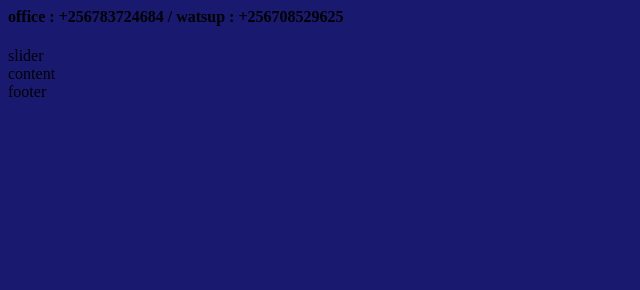
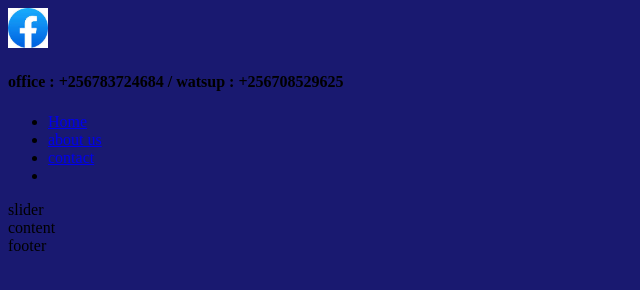
Before and after one commit to hamdedon1/handh_electrronics, a plain HTML site: page index.html in a window 1280 px wide. Shown: the whole page, without its empty margins (0-640 px from the left). Drawn offline with Linux system fonts and the light colour scheme.

Commit message:
eddited pages

```diff
--- a/index.html
+++ b/index.html
@@ -3,7 +3,14 @@
 <title>h and h electronics</title>
 </head>
 <body bgcolor="midnightblue">
-<div><h4>office : +256783724684  /  watsup : +256708529625</h4></div>
+<div><a href="https://www.facebook.com/getting_started/"><img src="images/slider.jpg" height= "40px"></a>&nbsp;&nbsp;&nbsp;&nbsp;&nbsp; <h4>office : +256783724684  /  watsup : +256708529625</h4></div>
+<div>
+    <ul>
+        <li><a href="#">Home</a></li>
+        <li><a href="about.html">about us</a></li>
+        <li><a href="contact.html"> contact</a><li>
+    </ul>
+</div>
 <div>slider</div>
 <div>content</div>
 <div>footer</div>
```
Also changed, not shown: about.html (+16 -0 lines), contact.html (+13 -0 lines), images/me.jpg (added), images/slider.jpg (added), images/we.jpg (added).
